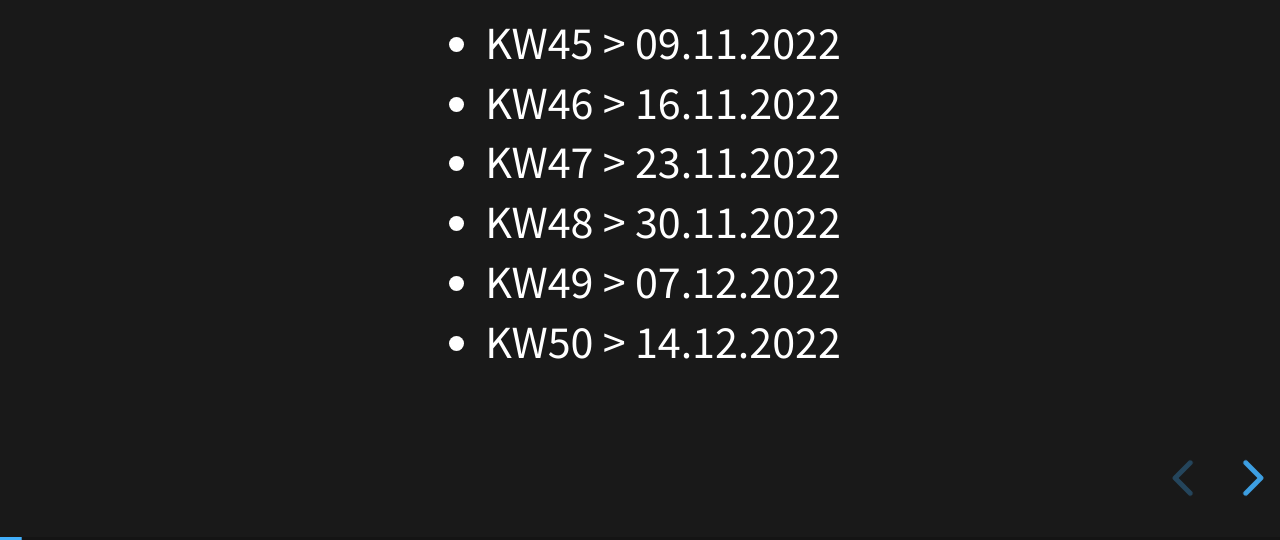
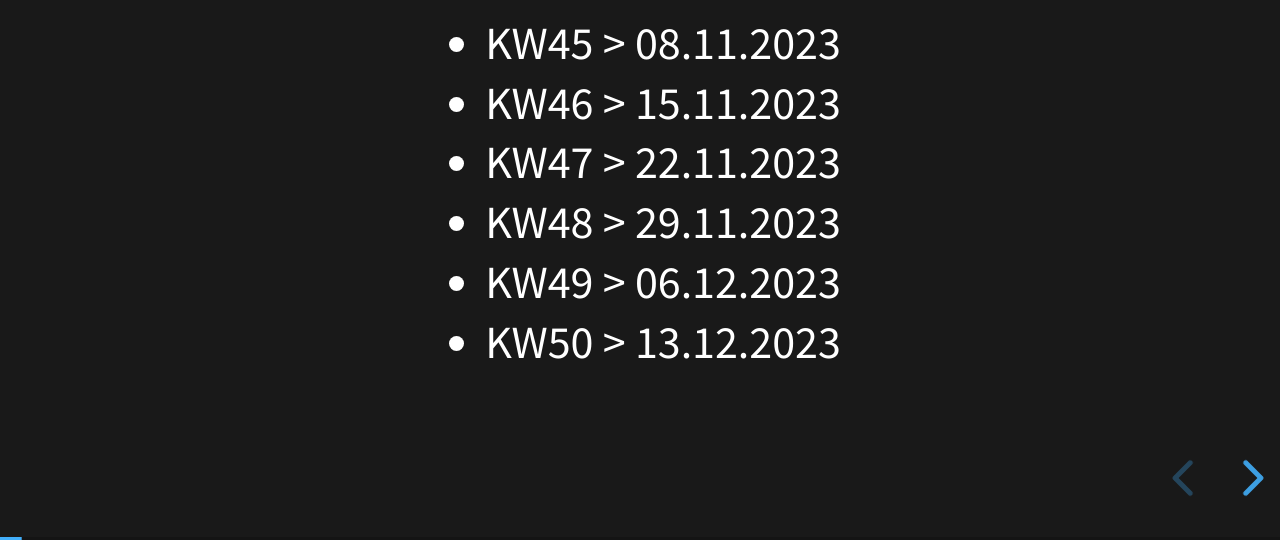
Before and after one commit to satirebird/raspberry-pi-2022, a website: page index.html in a window 1280 px wide. Both pictures are taken after a click on the button "next slide". Shown: the part 260-800 px from the top of the page. Drawn offline with Linux system fonts and the light colour scheme.

Commit message:
Update 2023

```diff
--- a/index.html
+++ b/index.html
@@ -27,12 +27,12 @@
 				<section>
 					<h2>Termine</h2>
 					<ul>
-						<li>KW45 > 09.11.2022</li>
-						<li>KW46 > 16.11.2022</li>
-						<li>KW47 > 23.11.2022</li>
-						<li>KW48 > 30.11.2022</li>
-						<li>KW49 > 07.12.2022</li>
-						<li>KW50 > 14.12.2022</li>
+						<li>KW45 > 08.11.2023</li>
+						<li>KW46 > 15.11.2023</li>
+						<li>KW47 > 22.11.2023</li>
+						<li>KW48 > 29.11.2023</li>
+						<li>KW49 > 06.12.2023</li>
+						<li>KW50 > 13.12.2023</li>
 					</ul>
 					<!--img src="logo.svg" width="200"-->
 				</section>
```
